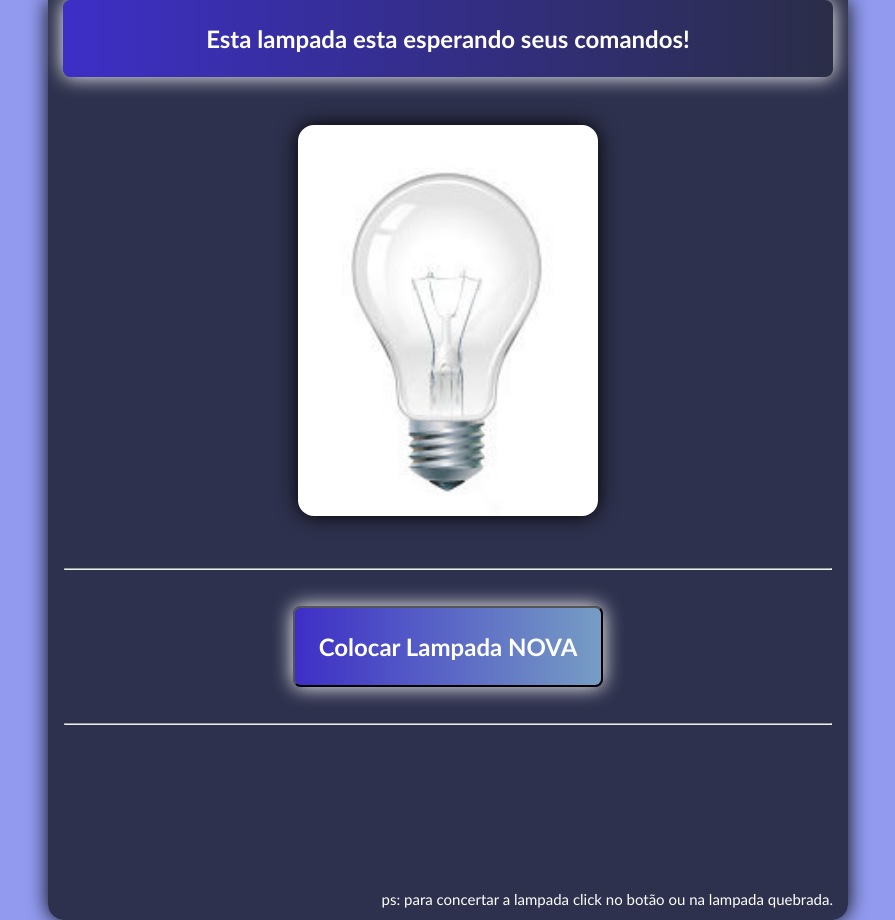
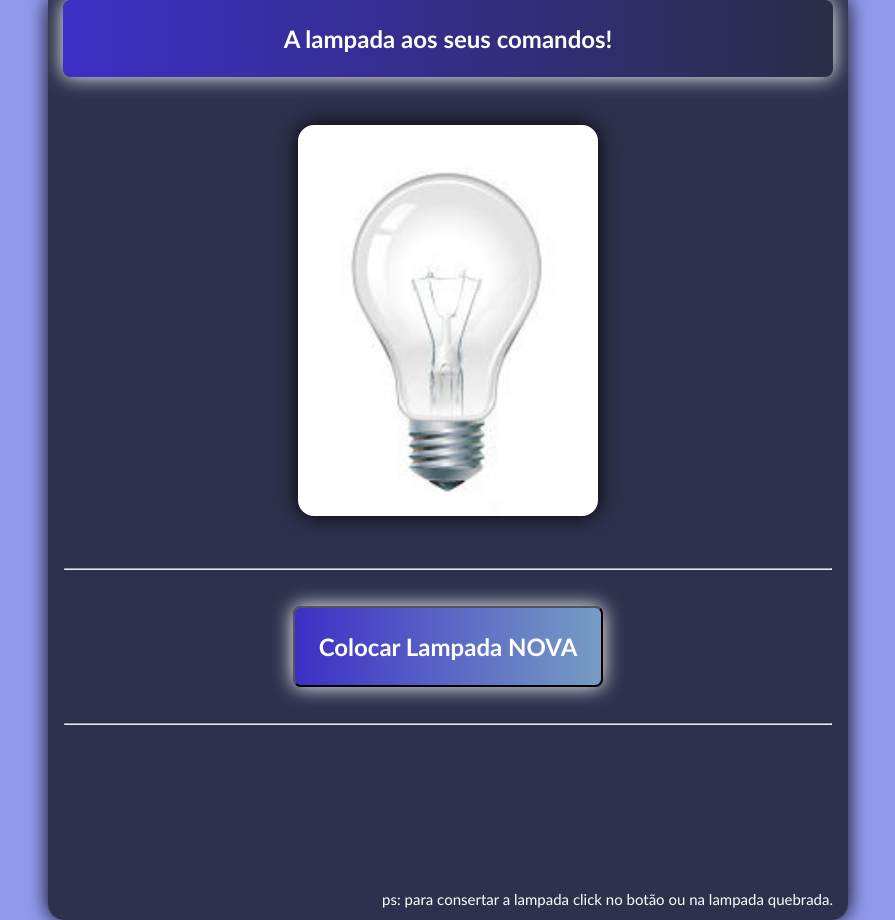
Before and after one commit to felipefp22/EstudosDEV, a plain HTML site: page JavaScript/Lampada/index.html in a window 1280 px wide. Shown: the whole page, without its empty margins (192-1087 px from the left). Drawn offline with Linux system fonts and the light colour scheme.

Commit message:
arrumando escrita lmapada e largura minima

```diff
--- a/JavaScript/Lampada/CSS/style.css
+++ b/JavaScript/Lampada/CSS/style.css
@@ -8,7 +8,8 @@ body{
 
 article{
     background-color: rgba(0, 0, 0, 0.678);
-    width: 800px;
+    min-width: 320px;
+    max-width: 800px;
     height: 920px;
     margin: auto;
 
--- a/JavaScript/Lampada/index.html
+++ b/JavaScript/Lampada/index.html
@@ -15,7 +15,7 @@
 <body>
 
     <article>
-        <h1>Esta lampada esta esperando seus comandos!</h1>
+        <h1>A lampada aos seus comandos!</h1>
 
         <img class="imgCursor" width="300" src="Imagens/lampada-apagada.jpg" id="lampada" onmouseover="mudarLampada(1)"
                 onmouseout="mudarLampada(2)" onclick="mudarLampada(3)" alt="Lampada Interativa">
@@ -26,7 +26,7 @@
 
         <br><br><br><hr>
 
-        <h2>ps: para concertar a lampada click no botão ou na lampada quebrada.</h2>
+        <h2>ps: para consertar a lampada click no botão ou na lampada quebrada.</h2>
     </article>
 
 </body>
```
Also changed, not shown: HTML-CSS/exercicios/Lampada/index.html (+2 -2 lines).
